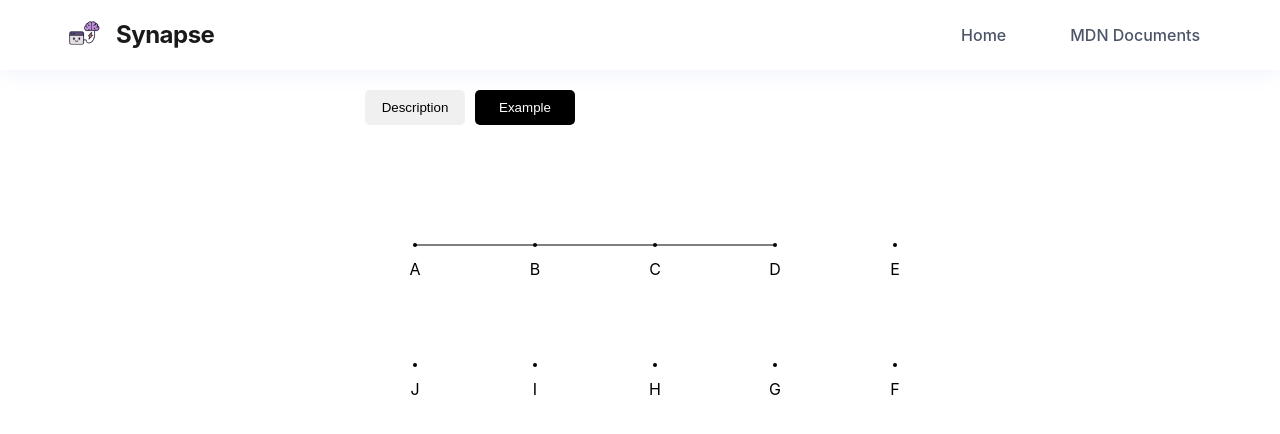
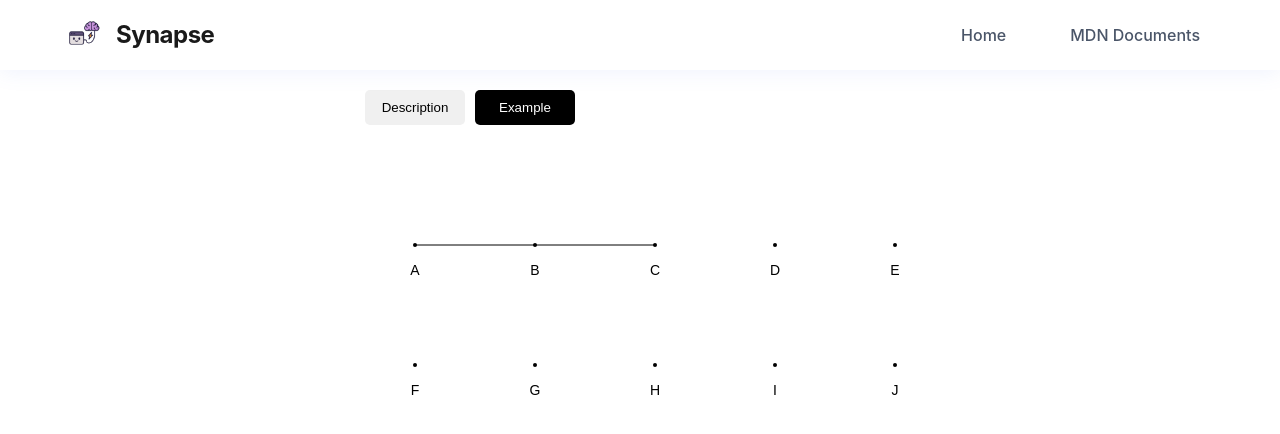
Before and after one commit to jjanmo/synapse, a Next.js app: page /Animation_API in a window 1280 px wide. Both pictures are taken after a click on the button "Example". Shown: the top 434 px of the page. Built offline with nearby package versions, Linux system fonts and the light colour scheme.

Commit message:
refactor: timer 예시 코드 리팩토링(svg > canvas)

```diff
--- a/src/components/webApis/timer/Description.tsx
+++ /dev/null
@@ -1,16 +0,0 @@
-import MarkdownRenderer from '@/components/common/MarkdownRenderer';
-
-interface Props {
-  content: string;
-}
-
-const Description = ({ content }: Props) => {
-  return (
-    <div>
-      {!content && <div>로딩 중...</div>}
-      {content && <MarkdownRenderer content={content} />}
-    </div>
-  );
-};
-
-export default Description;
--- a/src/components/webApis/timer/Example.tsx
+++ b/src/components/webApis/timer/Example.tsx
@@ -1,114 +1,76 @@
 import type { Dot } from '@/types/timer';
-import { useCallback, useEffect, useRef } from 'react';
+import { useEffect, useRef } from 'react';
 
-const DOTS_TEXT = 'ABCDEJIHGF';
-const LINE_ORDER = 'ABCDEFGHIJ';
-
-const generateDotPositions = (): Dot[] => {
-  const spacing = 120;
-  const startX = 50; // 시작 X 좌표
-  const topY = 100; // 위쪽 줄의 Y 좌표
-  const bottomY = 220; // 아래쪽 줄의 Y 좌표
-
-  return [...DOTS_TEXT].map((letter, index) => {
-    if (index < 5) {
-      return {
-        x: startX + index * spacing,
-        y: topY,
-        letter,
-      };
-    } else {
-      return {
-        x: startX + (index - 5) * spacing,
-        y: bottomY,
-        letter,
-      };
-    }
-  });
-};
-
-const generateLines = (dots: Dot[]) => {
-  const lines = [];
-  for (let i = 0; i < LINE_ORDER.length; i++) {
-    const prevDot = dots.find((dot) => dot.letter === LINE_ORDER[i]);
-    const nextDot = i === LINE_ORDER.length - 1 ? dots[0] : dots.find((dot) => dot.letter === LINE_ORDER[i + 1]);
-    if (prevDot && nextDot) {
-      lines.push({
-        startX: prevDot.x,
-        startY: prevDot.y,
-        endX: nextDot.x,
-        endY: nextDot.y,
-      });
-    }
-  }
-  return lines;
-};
+// 선을 그릴 순서대로 점 정의
+const DOTS: Dot[] = [
+  { x: 50, y: 100, letter: 'A' },
+  { x: 170, y: 100, letter: 'B' },
+  { x: 290, y: 100, letter: 'C' },
+  { x: 410, y: 100, letter: 'D' },
+  { x: 530, y: 100, letter: 'E' },
+  { x: 530, y: 220, letter: 'J' },
+  { x: 410, y: 220, letter: 'I' },
+  { x: 290, y: 220, letter: 'H' },
+  { x: 170, y: 220, letter: 'G' },
+  { x: 50, y: 220, letter: 'F' },
+];
 
 const Example = () => {
-  const dots = generateDotPositions();
-  const lines = generateLines(dots);
-  const lineRefs = useRef<SVGLineElement[]>([]);
-  const intervalIds = useRef<NodeJS.Timeout[]>([]);
+  const canvasRef = useRef<HTMLCanvasElement>(null);
+  const intervalIdRef = useRef<NodeJS.Timeout | null>(null);
 
-  const setLineRef = useCallback((index: number) => {
-    return (el: SVGLineElement) => {
-      if (el) {
-        lineRefs.current[index] = el;
+  useEffect(() => {
+    const canvas = canvasRef.current;
+    if (!canvas) return;
+
+    const ctx = canvas.getContext('2d');
+    if (!ctx) return;
+
+    ctx.clearRect(0, 0, canvas.width, canvas.height);
+
+    // 점/텍스트 그리기
+    DOTS.forEach((dot) => {
+      ctx.beginPath();
+      ctx.arc(dot.x, dot.y, 2, 0, Math.PI * 2);
+      ctx.fillStyle = 'black';
+      ctx.fill();
+
+      ctx.font = '14px sans-serif';
+      ctx.textAlign = 'center';
+      ctx.fillText(dot.letter, dot.x, dot.y + 30);
+    });
+
+    // 1초마다 선을 하나씩 그리기
+    let currentIndex = 0;
+    const intervalId = setInterval(() => {
+      if (currentIndex >= DOTS.length) {
+        clearInterval(intervalId);
+        return;
+      }
+
+      const currentDot = DOTS[currentIndex];
+      const nextDot = DOTS[(currentIndex + 1) % DOTS.length];
+
+      ctx.beginPath();
+      ctx.moveTo(currentDot.x, currentDot.y);
+      ctx.lineTo(nextDot.x, nextDot.y);
+      ctx.strokeStyle = 'black';
+      ctx.lineWidth = 1;
+      ctx.stroke();
+
+      currentIndex++;
+    }, 1000);
+
+    intervalIdRef.current = intervalId;
+
+    return () => {
+      if (intervalIdRef.current) {
+        clearInterval(intervalIdRef.current);
       }
     };
   }, []);
 
-  useEffect(() => {
-    const allRefsReady = lineRefs.current.length === lines.length && lineRefs.current.every(Boolean);
-    if (!allRefsReady) return;
-
-    lineRefs.current.forEach((line, index) => {
-      if (line) {
-        const intervalId = setTimeout(() => {
-          line.style.stroke = 'black';
-        }, 1000 * index);
-        intervalIds.current.push(intervalId);
-      }
-    });
-
-    return () => {
-      intervalIds.current.forEach((intervalId) => clearTimeout(intervalId));
-      intervalIds.current = [];
-    };
-  }, [lines.length]);
-
-  return (
-    <div>
-      <svg viewBox="0 0 550 400" width="550" height="400">
-        {dots.map((dot, index) => {
-          const { x, y, letter } = dot;
-          return (
-            <g key={index}>
-              <circle cx={x} cy={y} r="2" />
-              <text x={x} y={y + 30} textAnchor="middle">
-                {letter}
-              </text>
-            </g>
-          );
-        })}
-        {lines.map((line, index) => {
-          const { startX, startY, endX, endY } = line;
-          return (
-            <line
-              ref={setLineRef(index)}
-              key={index}
-              x1={startX}
-              y1={startY}
-              x2={endX}
-              y2={endY}
-              stroke="transparent"
-              strokeWidth="1"
-            />
-          );
-        })}
-      </svg>
-    </div>
-  );
+  return <canvas ref={canvasRef} width="550" height="400" />;
 };
 
 export default Example;
--- a/src/components/webApis/timer/index.tsx
+++ b/src/components/webApis/timer/index.tsx
@@ -1,7 +1,7 @@
-import Description from '@/components/webApis/Timer/Description';
 import Example from '@/components/webApis/Timer/Example';
 import useTabs from '@/hooks/useTabs';
 import Tabs from '@/components/common/Tabs';
+import MarkdownRenderer from '@/components/common/MarkdownRenderer';
 
 interface Props {
   markdownContent: string;
@@ -13,7 +13,7 @@ const Timer = ({ markdownContent }: Props) => {
   return (
     <div>
       <Tabs currentTab={currentTab} onTab1Click={handleTab1Click} onTab2Click={handleTab2Click} />
-      {currentTab === 'description' && <Description content={markdownContent} />}
+      {currentTab === 'description' && <MarkdownRenderer content={markdownContent} />}
       {currentTab === 'example' && <Example />}
     </div>
   );
```
